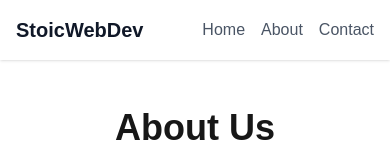
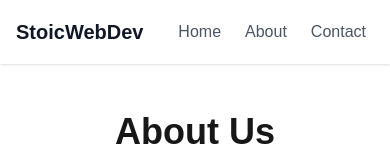
Before and after one commit to jameydev/stoic-web-dev, a Next.js app: page /about in a window 390 px wide. Shown: the top 160 px of the page. Built offline with nearby package versions, Linux system fonts and the light colour scheme.

Commit message:
Refactor Header component for improved styling and responsiveness

```diff
--- a/components/Header.tsx
+++ b/components/Header.tsx
@@ -1,4 +1,5 @@
-// components/Header.tsx
+'use client';
+
 import Link from 'next/link';
 
 export default function Header() {
@@ -14,19 +15,28 @@ export default function Header() {
         </Link>
 
         {/* Navigation Links */}
-        <ul className='flex space-x-4'>
+        <ul className='flex space-x-2 md:space-x-4'>
           <li>
-            <Link href='/' className='text-gray-600 hover:text-gray-900'>
+            <Link
+              href='/'
+              className='block px-2 py-1 md:px-4 md:py-2 text-gray-600 hover:text-gray-900'
+            >
               Home
             </Link>
           </li>
           <li>
-            <Link href='/about' className='text-gray-600 hover:text-gray-900'>
+            <Link
+              href='/about'
+              className='block px-2 py-1 md:px-4 md:py-2 text-gray-600 hover:text-gray-900'
+            >
               About
             </Link>
           </li>
           <li>
-            <Link href='/contact' className='text-gray-600 hover:text-gray-900'>
+            <Link
+              href='/contact'
+              className='block px-2 py-1 md:px-4 md:py-2 text-gray-600 hover:text-gray-900'
+            >
               Contact
             </Link>
           </li>
```
